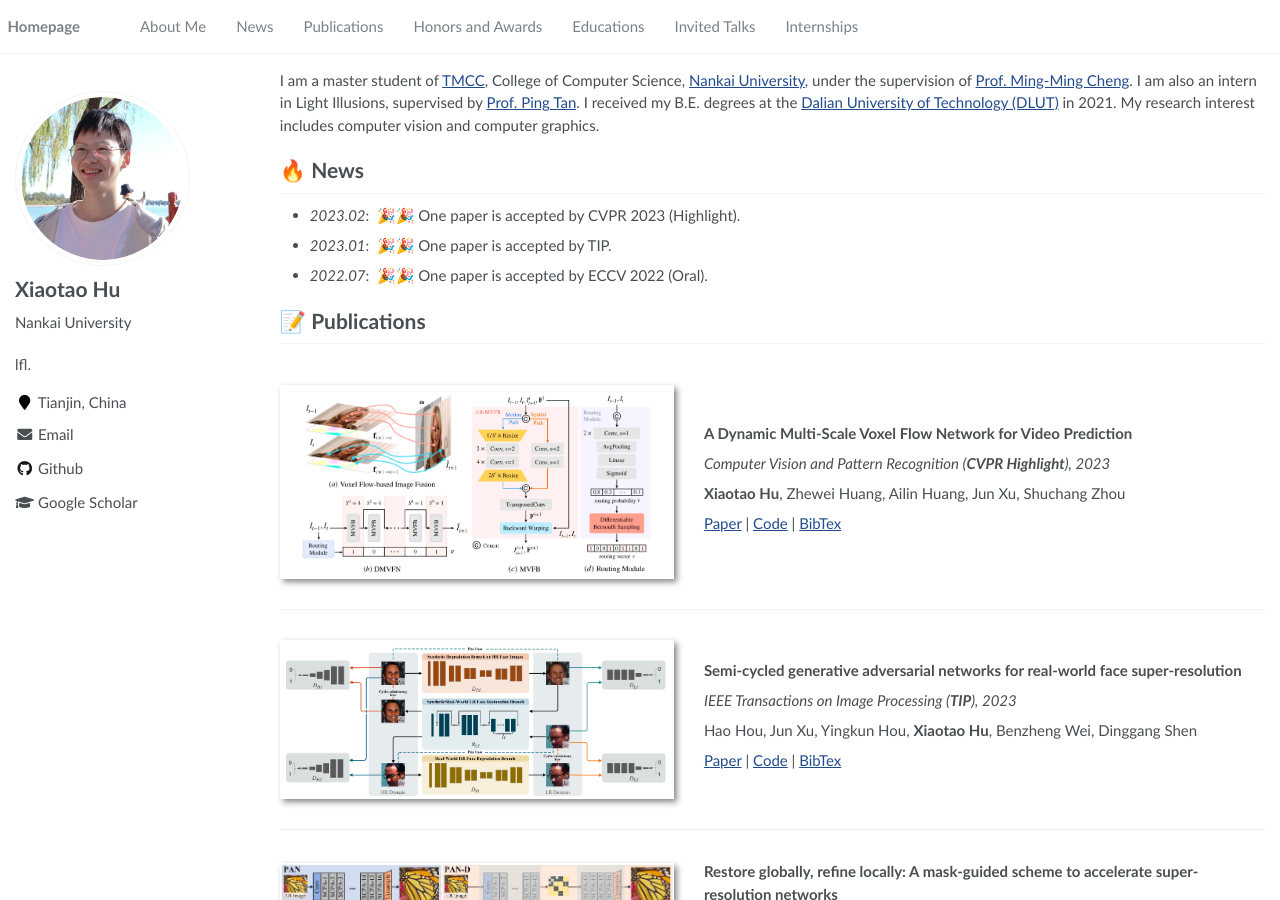
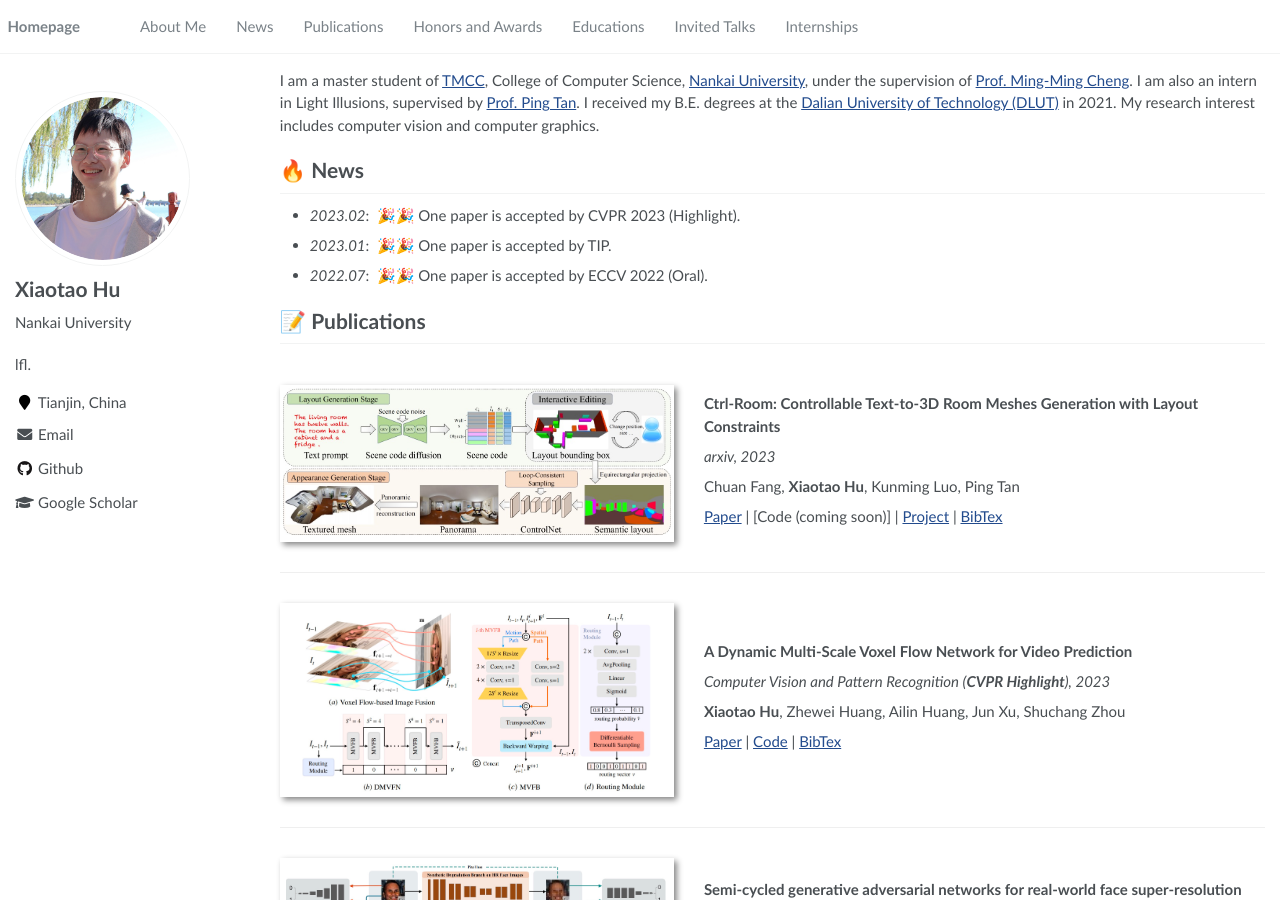
Before and after one commit to huxiaotaostasy/huxiaotaostasy.github.io, a Jekyll site: the page built from _pages/about.md, in a window 1280 px wide and 900 px high. Built offline with Jekyll 4.4.1, drawn with Linux system fonts in a browser that asks for light colours.

Commit message:
ctrl-room

```diff
--- a/_pages/about.md
+++ b/_pages/about.md
@@ -27,6 +27,21 @@
 - *2022.07*: &nbsp;🎉🎉 One paper is accepted by ECCV 2022 (Oral).
 
 # 📝 Publications
+
+<!-- ######################################################### -->
+
+<div class='paper-box'><div class='paper-box-image'><img src='collections/2023/Ctrl-Room.png' alt="sym" width="100%"></div>
+<div class='paper-box-text' markdown="1">
+
+**Ctrl-Room: Controllable Text-to-3D Room Meshes Generation with Layout Constraints**
+
+*arxiv, 2023*
+
+Chuan Fang, **Xiaotao Hu**, Kunming Luo, Ping Tan
+
+[Paper](collections/2023/Ctrl-Room.pdf) \| [Code (coming soon)] \| [Project](https://fangchuan.github.io/ctrl-room.github.io/) \| [BibTex](collections/2023/Ctrl-Room.md)
+</div>
+</div>
 
 <!-- ######################################################### -->
 
```
Also changed, not shown: collections/2023/Ctrl-Room.md (added, +6 -0 lines), collections/2023/Ctrl-Room.png (added), 17 other files.
